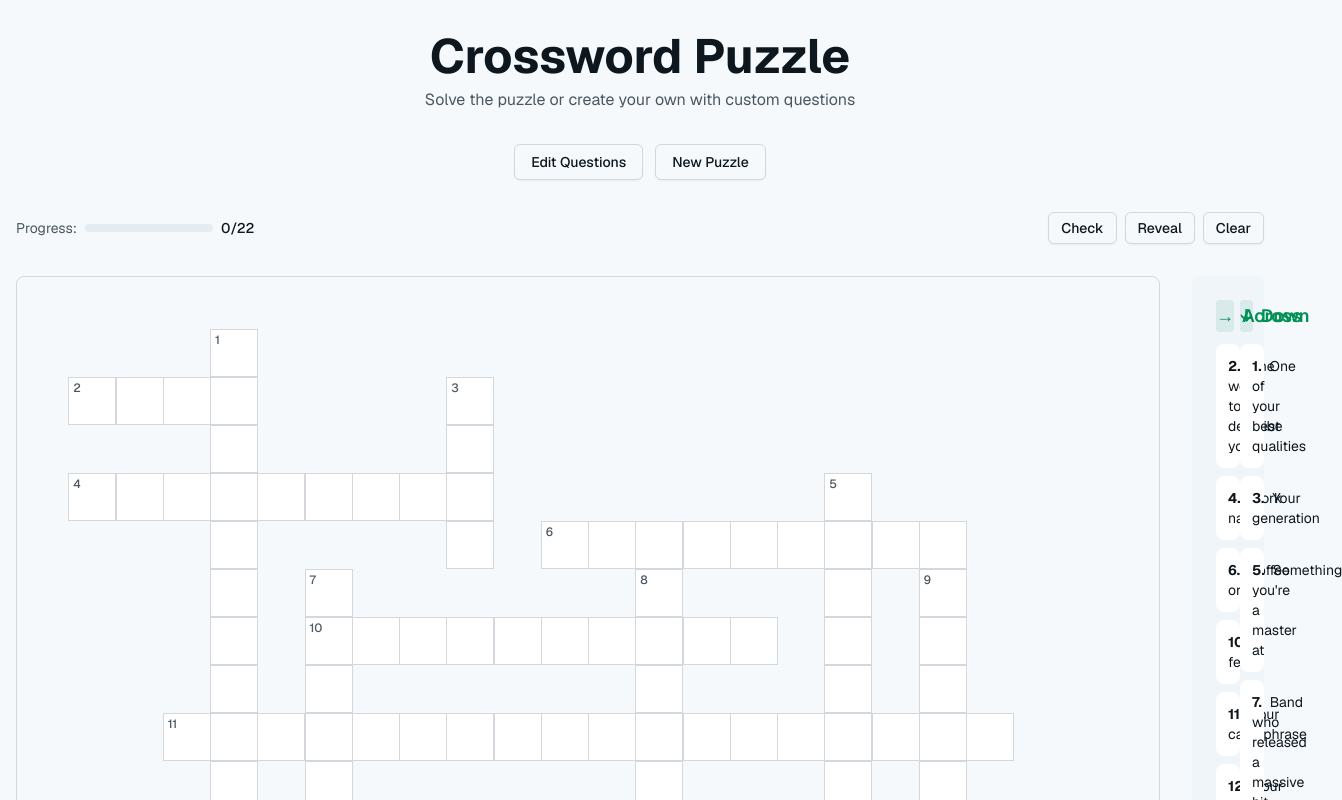
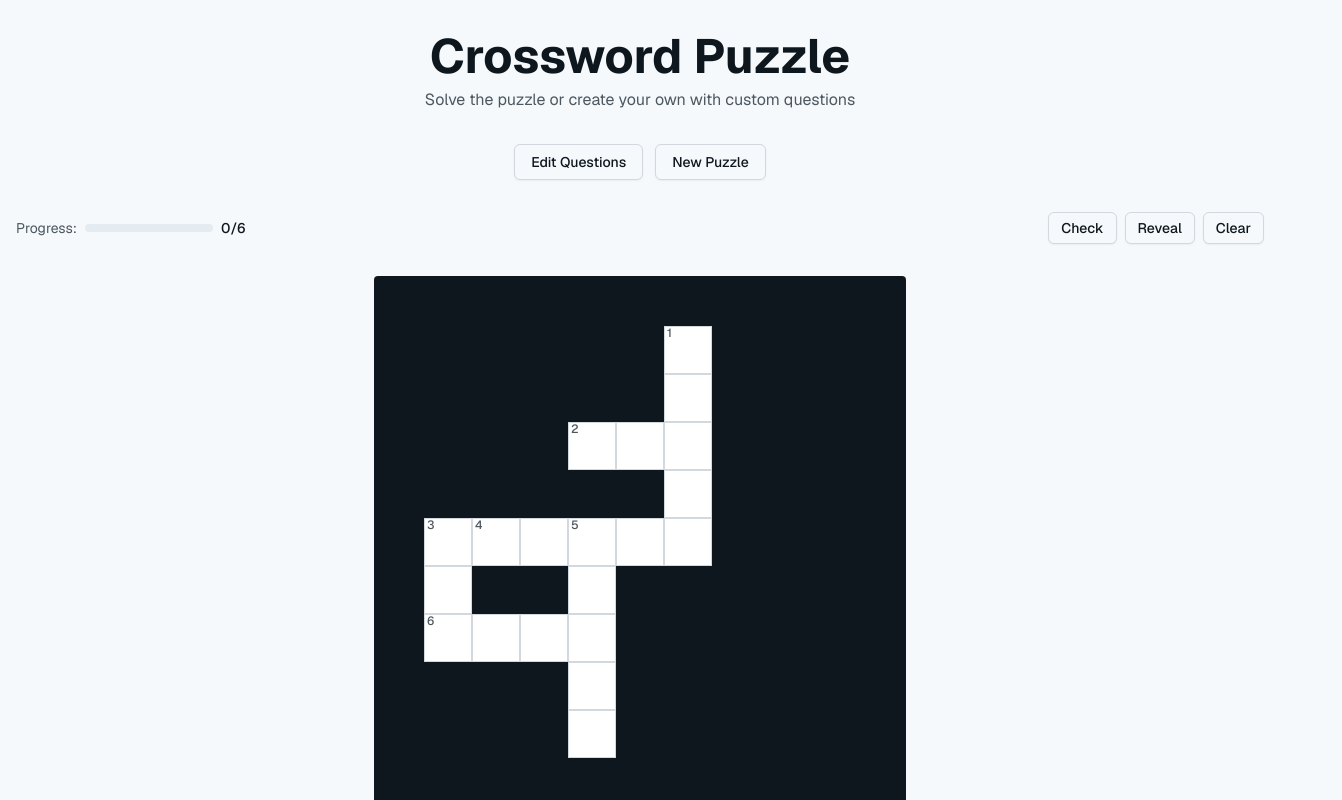
Before and after one commit to faye1011/v0-react-crossword-app, a Next.js app: page / in a window 1280 px wide. Shown: the top 800 px of the page, 1342 px wide, since content can reach past the window. Built offline with nearby package versions, Linux system fonts and the light colour scheme.

Commit message:
feat: update crossword layout for mobile responsiveness
Add black squares for empty cells and adjust clues panel stacking.

Co-authored-by: Faye <67924804+faye1011@users.noreply.github.com>

```diff
--- a/components/clues-panel.tsx
+++ b/components/clues-panel.tsx
@@ -39,7 +39,7 @@ export function CluesPanel({
   }
 
   return (
-    <div className="grid md:grid-cols-2 gap-6">
+    <div className="grid grid-cols-1 sm:grid-cols-2 gap-6">
       <div>
         <h3 className="text-lg font-semibold text-primary mb-3 flex items-center gap-2">
           <span className="w-8 h-8 flex items-center justify-center bg-primary/10 rounded">→</span>
--- a/components/crossword-app.tsx
+++ b/components/crossword-app.tsx
@@ -5,9 +5,18 @@ import { generateCrossword } from "@/lib/crossword-generator";
 import { CrosswordGrid } from "./crossword-grid";
 import { Button } from "@/components/ui/button";
 import { Textarea } from "@/components/ui/textarea";
-import { data } from "../app/content/questions.js";
+
 // Sample crossword data - users can replace this
-const sampleData = data
+const sampleData = [
+  { question: "The closest star to Earth", answer: "SUN" },
+  { question: "Frozen water", answer: "ICE" },
+  { question: "A large body of salt water", answer: "OCEAN" },
+  { question: "The third planet from the sun", answer: "EARTH" },
+  { question: "Opposite of night", answer: "DAY" },
+  { question: "A flying mammal", answer: "BAT" },
+  { question: "The color of grass", answer: "GREEN" },
+  { question: "365 days", answer: "YEAR" },
+];
 
 export function CrosswordApp() {
   const [questionsAndAnswers, setQuestionsAndAnswers] = useState(sampleData);
--- a/components/crossword-cell.tsx
+++ b/components/crossword-cell.tsx
@@ -29,7 +29,7 @@ export function CrosswordCell({
   inputRef,
 }: CrosswordCellProps) {
   if (cell.isBlack) {
-    return <div className="w-10 h-10 md:w-12 md:h-12 bg-background" />;
+    return <div className="w-8 h-8 sm:w-10 sm:h-10 md:w-12 md:h-12 bg-foreground" />;
   }
 
   const cellKey = `${cell.row}-${cell.col}`;
@@ -39,7 +39,7 @@ export function CrosswordCell({
   return (
     <div
       className={cn(
-        "relative w-10 h-10 md:w-12 md:h-12 border border-border transition-colors cursor-pointer",
+        "relative w-8 h-8 sm:w-10 sm:h-10 md:w-12 md:h-12 border border-border transition-colors cursor-pointer",
         isSelected && "bg-[var(--cell-active)] border-primary",
         !isSelected && isHighlighted && "bg-[var(--cell-highlighted)]",
         !isSelected && !isHighlighted && "bg-card",
@@ -49,7 +49,7 @@ export function CrosswordCell({
       onClick={onClick}
     >
       {cell.number && (
-        <span className="absolute top-0.5 left-1 text-[10px] md:text-xs text-muted-foreground font-medium">
+        <span className="absolute top-0 left-0.5 text-[8px] sm:text-[10px] md:text-xs text-muted-foreground font-medium leading-none">
           {cell.number}
         </span>
       )}
@@ -61,7 +61,7 @@ export function CrosswordCell({
         onChange={() => {}}
         onKeyDown={onKeyDown}
         className={cn(
-          "w-full h-full bg-transparent text-center text-lg md:text-xl font-bold uppercase outline-none caret-transparent",
+          "w-full h-full bg-transparent text-center text-base sm:text-lg md:text-xl font-bold uppercase outline-none caret-transparent",
           isSelected ? "text-primary-foreground" : "text-foreground"
         )}
         readOnly={showAnswers}
--- a/components/crossword-grid.tsx
+++ b/components/crossword-grid.tsx
@@ -305,11 +305,11 @@ export function CrosswordGrid({ data }: CrosswordGridProps) {
       )}
 
       {/* Grid and Clues */}
-      <div className="grid lg:grid-cols-[auto_1fr] gap-8">
+      <div className="flex flex-col gap-8">
         {/* Grid */}
-        <div className="overflow-auto">
+        <div className="flex justify-center overflow-auto">
           <div
-            className="inline-grid gap-0 border border-border bg-background p-1 rounded-lg"
+            className="inline-grid gap-0 border-2 border-foreground bg-foreground rounded-sm"
             style={{
               gridTemplateColumns: `repeat(${data.gridSize}, minmax(0, 1fr))`,
             }}
@@ -358,15 +358,15 @@ export function CrosswordGrid({ data }: CrosswordGridProps) {
       </div>
 
       {/* Keyboard hints */}
-      <div className="text-center text-sm text-muted-foreground space-x-4">
+      <div className="text-center text-xs sm:text-sm text-muted-foreground flex flex-wrap justify-center gap-2 sm:gap-4">
         <span>
-          <kbd className="px-2 py-1 bg-secondary rounded text-xs">Space</kbd> Toggle direction
+          <kbd className="px-1.5 sm:px-2 py-0.5 sm:py-1 bg-secondary rounded text-[10px] sm:text-xs">Space</kbd> Toggle
         </span>
         <span>
-          <kbd className="px-2 py-1 bg-secondary rounded text-xs">Tab</kbd> Next clue
+          <kbd className="px-1.5 sm:px-2 py-0.5 sm:py-1 bg-secondary rounded text-[10px] sm:text-xs">Tab</kbd> Next
         </span>
         <span>
-          <kbd className="px-2 py-1 bg-secondary rounded text-xs">Arrows</kbd> Navigate
+          <kbd className="px-1.5 sm:px-2 py-0.5 sm:py-1 bg-secondary rounded text-[10px] sm:text-xs">Arrows</kbd> Move
         </span>
       </div>
     </div>
```
